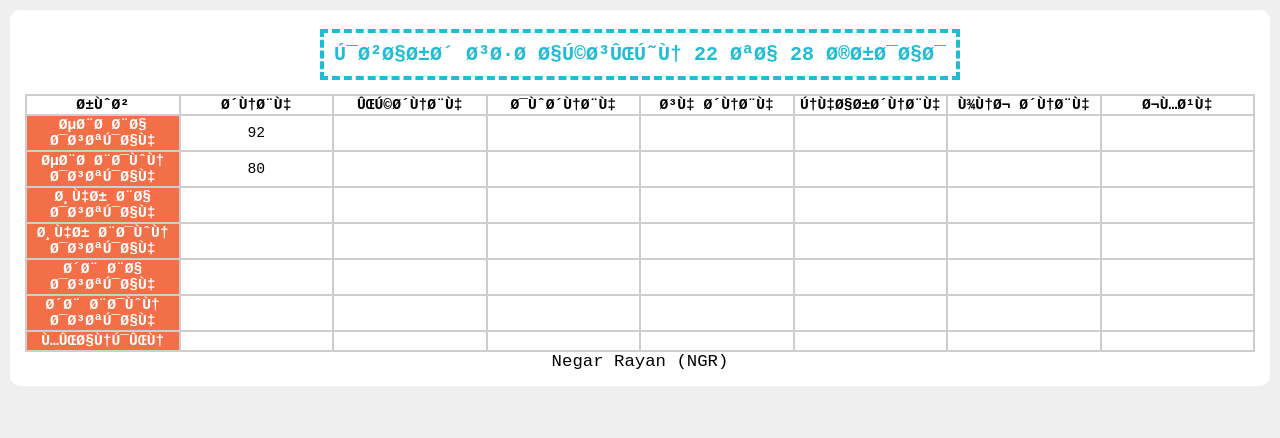
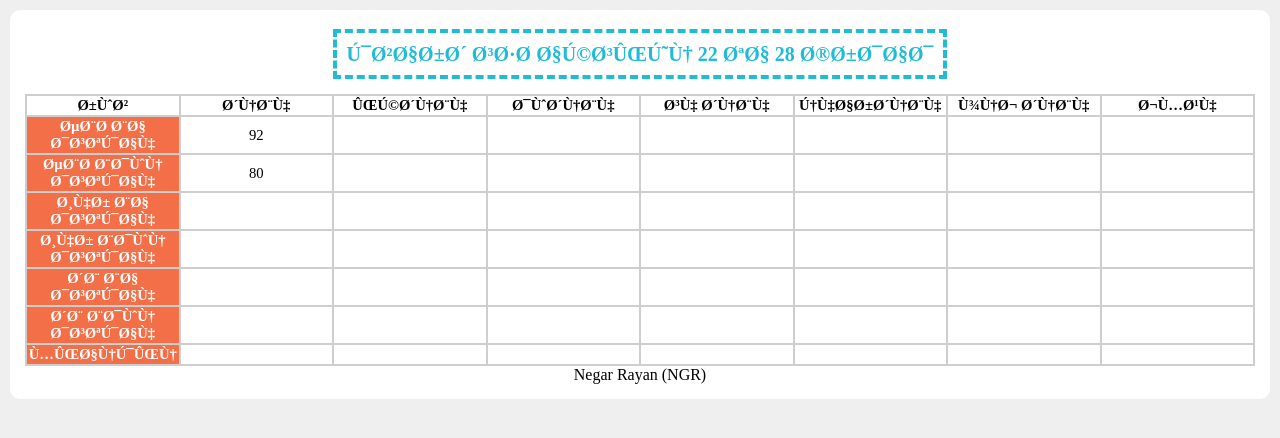
Before and after one commit to NGR41-git/NGR41-git.github.io, a PHP site: page / in a window 1280 px wide. Shown: the top 438 px of the page. Run offline with PHP 8.4, Linux system fonts and the light colour scheme.

Commit message:
Update sololearn.css

```diff
--- a/sololearn.css
+++ b/sololearn.css
@@ -3,7 +3,11 @@ html{
     padding: 0;
 }
 body {
+<<<<<<< HEAD
     font-family:'Courier New', Courier, monospace;
+=======
+    font-family: 'Handlee', cursive;
+>>>>>>> parent of 7730a9e (Update sololearn.css)
     font-size: 13pt;
     background-color: #efefef;
     padding: 10px;
```
